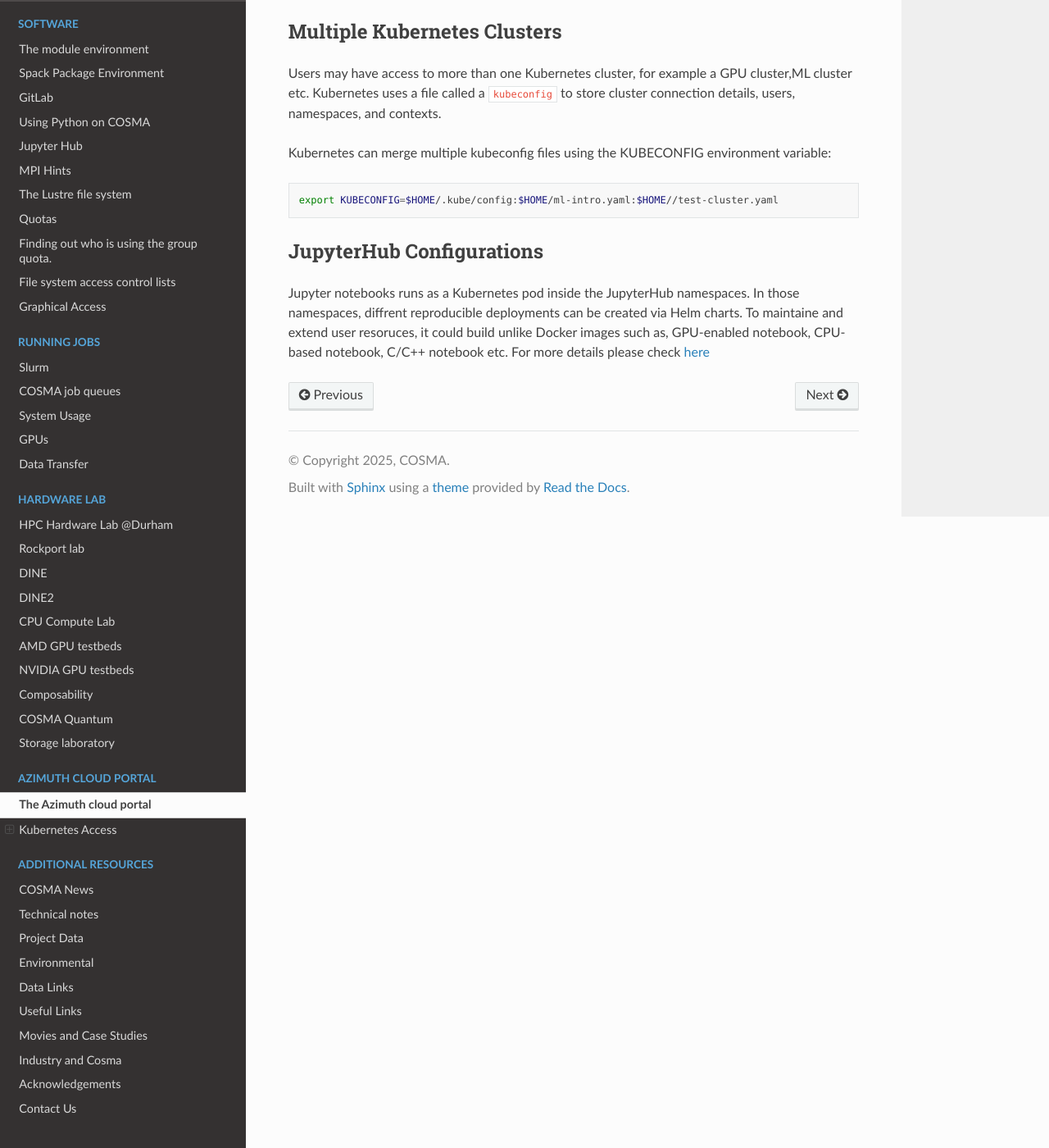
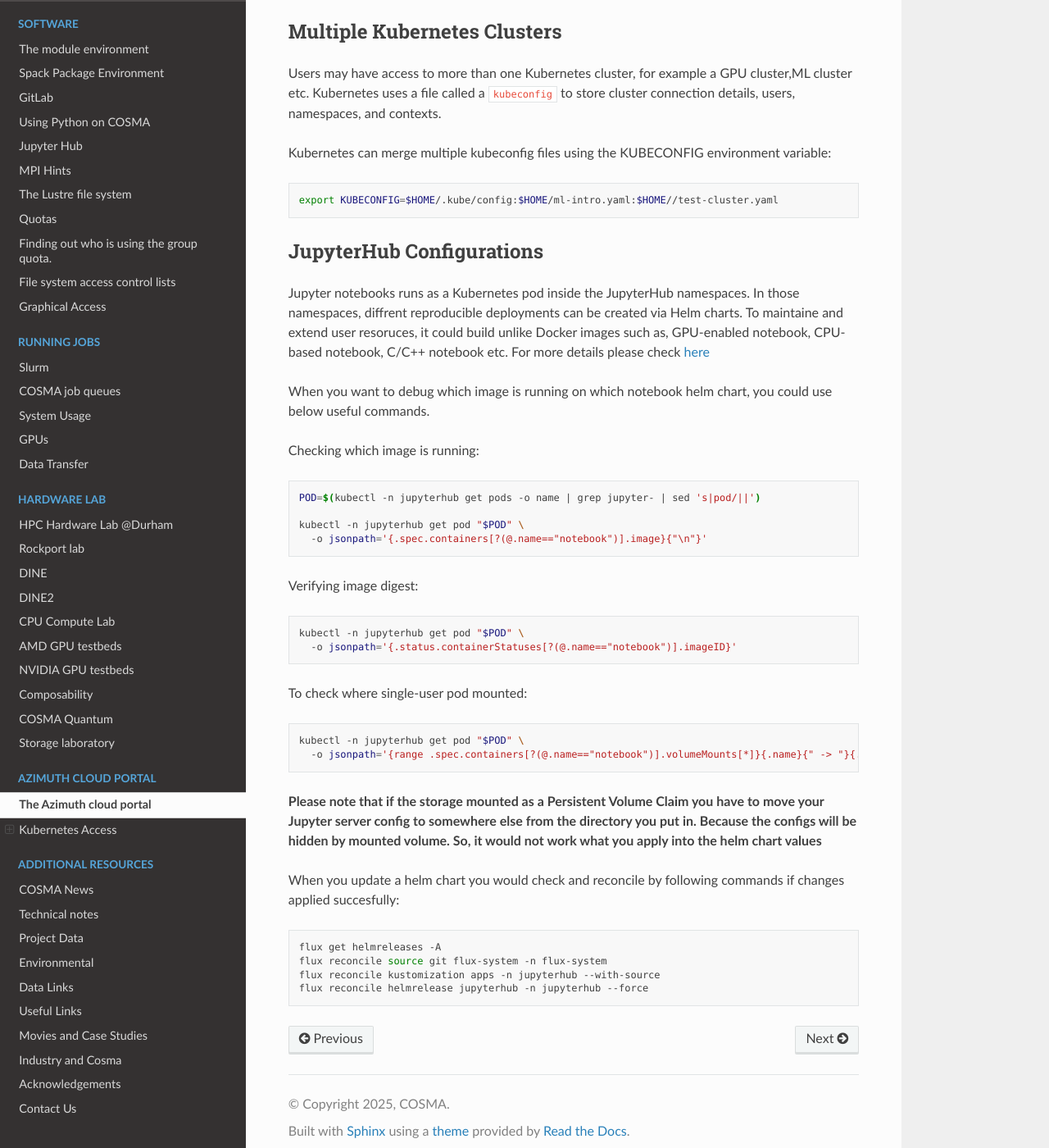
Before and after one commit to agb32/cosmadoc, a Sphinx documentation site: the page built from docs/source/azimuth/index.md, in a window 1280 px wide and 1400 px high, scrolled down 1773 px. Shown: the whole window at 82% size. Built offline with Sphinx 7.4.7 and the Read the Docs theme 3.1.0, drawn with Linux system fonts in a browser that asks for light colours.

Commit message:
add notebook images debugging commands

````diff
--- a/docs/source/azimuth/index.md
+++ b/docs/source/azimuth/index.md
@@ -90,3 +90,39 @@ export KUBECONFIG=$HOME/.kube/config:$HOME/ml-intro.yaml:$HOME//test-cluster.yam
 ## JupyterHub Configurations
 
 Jupyter notebooks runs as a Kubernetes pod inside the JupyterHub namespaces.  In those namespaces, diffrent reproducible deployments can be created via Helm charts. To maintaine and extend user resoruces, it could build unlike Docker images such as, GPU-enabled notebook, CPU-based notebook, C/C++ notebook etc. For more details please check [here](https://z2jh.jupyter.org/en/stable/resources/reference.html)
+
+When you want to debug which image is running on which notebook helm chart, you could use below useful commands.
+
+Checking which image is running:
+
+```bash
+POD=$(kubectl -n jupyterhub get pods -o name | grep jupyter- | sed 's|pod/||')
+
+kubectl -n jupyterhub get pod "$POD" \
+  -o jsonpath='{.spec.containers[?(@.name=="notebook")].image}{"\n"}'
+```
+
+Verifying image digest:
+
+```bash
+kubectl -n jupyterhub get pod "$POD" \
+  -o jsonpath='{.status.containerStatuses[?(@.name=="notebook")].imageID}'
+```
+
+To check where single-user pod mounted:
+
+```bash
+kubectl -n jupyterhub get pod "$POD" \
+  -o jsonpath='{range .spec.containers[?(@.name=="notebook")].volumeMounts[*]}{.name}{" -> "}{.mountPath}{"\n"}{end}'
+```
+
+**Please note that if the storage mounted as a Persistent Volume Claim you have to move your Jupyter server config to somewhere else from the directory you put in. Because the configs will be hidden by mounted volume. So, it would not work what you apply into the helm chart values**
+
+When you update a helm chart you would check and reconcile by following commands if changes applied succesfully:
+
+```bash
+flux get helmreleases -A
+flux reconcile source git flux-system -n flux-system
+flux reconcile kustomization apps -n jupyterhub --with-source
+flux reconcile helmrelease jupyterhub -n jupyterhub --force
+```
````
Also changed, not shown: 3 other files.
